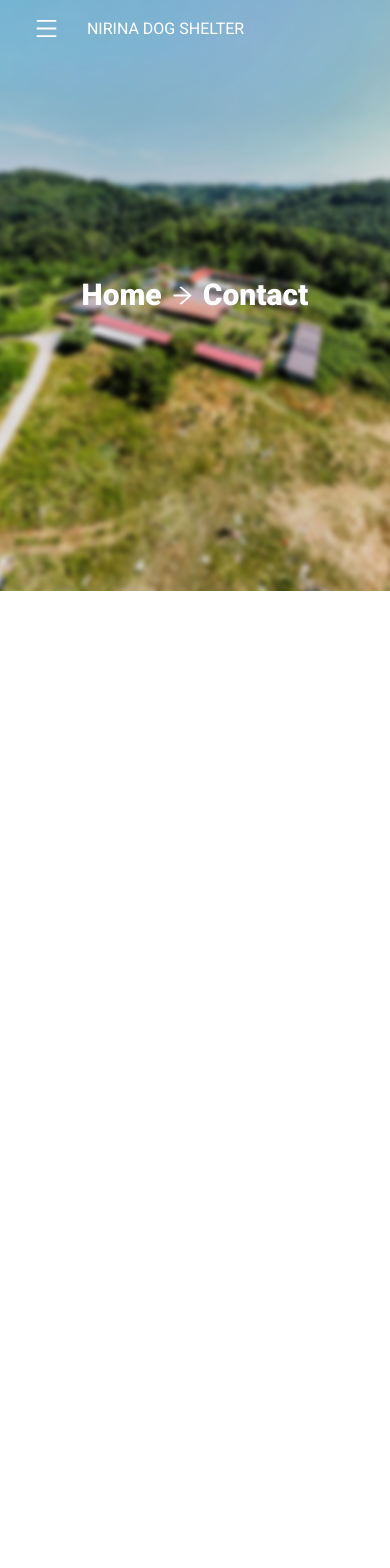
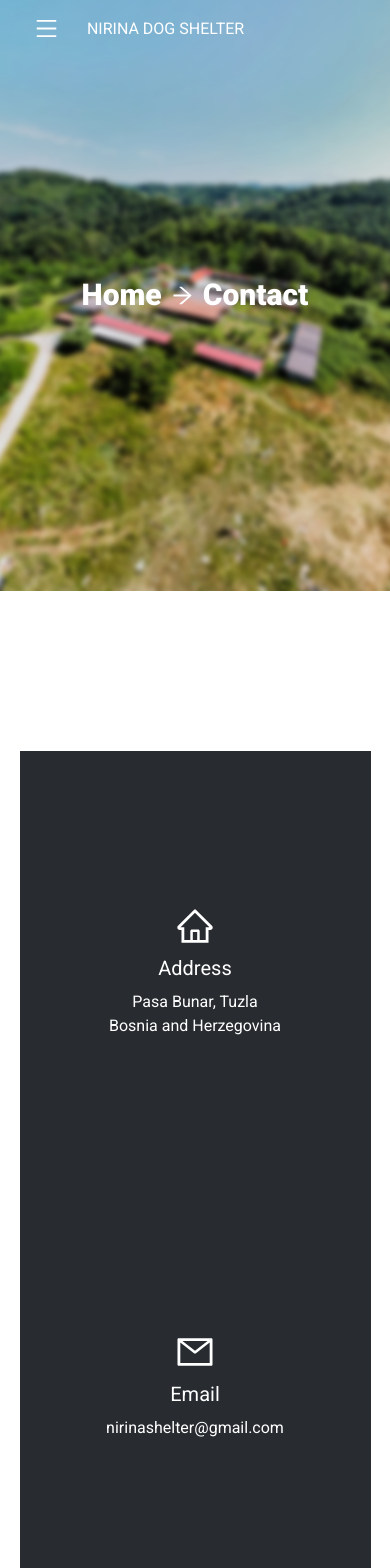
Before and after one commit to DenisKantic/ADOPT_PETS_NIRINA_COLLAB, a React (Create React App) app: page /Contact in a window 390 px wide. Shown: the top 1568 px of the page. Before the commit the page ends 844 px from the top, so only its background shows below. Built offline with nearby package versions, Linux system fonts and the light colour scheme.

Commit message:
small changes and fix in contact component

```diff
--- a/src/components/Contact/Contact.jsx
+++ b/src/components/Contact/Contact.jsx
@@ -1,8 +1,33 @@
-import React, {useEffect} from 'react'
+import React, {useEffect, useRef} from 'react'
+import {motion as m, useAnimation, useInView} from 'framer-motion';
+import Footer from '../Footer/Footer.jsx'
 import {AiOutlineArrowRight} from 'react-icons/ai';
+import {AiOutlineHome} from 'react-icons/ai';
+import { AiOutlineMail } from 'react-icons/ai';
+
+
 
 
 const Contact = () => {
+
+  const refTitle = useRef(null);
+  const animationControls = useAnimation();
+  const isInViewTitle = useInView(refTitle, {once: true});
+
+  useEffect(() => {
+
+    if (isInViewTitle) {
+      animationControls.start(
+      {
+          y: 0,
+          opacity: 1
+      })
+      console.log(isInViewTitle);
+  }
+}, [animationControls]);
+
+
+
 
     const scrollToTop = () => {
       window.scrollTo({ top: 0, left: 0});
@@ -18,6 +43,44 @@ const Contact = () => {
       <div className='h-[70vh] bg-nirina bg-center mx-auto w-full bg-cover bg-no-repeat flex items-center justify-center'>
       <h1 className='text-3xl text-white font-bold flex flex-row items-center'>Home  <AiOutlineArrowRight className='mx-2' size={25} /> Contact</h1>
       </div>
+
+      <m.h1 ref={refTitle} initial={{y: 50, opacity: 0}} animate={animationControls} transition={{duration: 0.25, ease: 'easeInOut', delay: 0.20}} className="text-center p-10
+                xss:text-4xl text-[#ffa800]
+                sm:text-[50px]">Contact us
+            </m.h1>
+
+      {/* wrapper */}
+      <div className='w-[90%] mx-auto flex justify-center items-center mt-10 mb-10
+      xss: flex-col w-[100%] h-[100vh] md:flex-row md:h-[60vh] lg:w-[90%] '>
+
+      <iframe className='h-[60vh] w-[60%] xss:hidden mdd:block'
+      src="https://maps.google.com/maps?q=Pasa%20Bunar%20Tuzla&amp;t=&amp;z=14&amp;ie=UTF8&amp;iwloc=&amp;output=embed"
+      frameborder="0"  marginheight="0" marginwidth="0" id="gmap_canvas" title="google_maps">
+      </iframe>
+
+
+    <div className='bg-[#282c31] grid justify-center text-white p-2 h-[60vh] h-full
+    xss:w-full grid-cols-1 mdd:w-[50%] lg:w-[30%]'>
+      {/* item1 */}
+      <div className='flex flex-col justify-center items-center h-full w-full
+      xss:p-4 md:p-0'>
+      <AiOutlineHome size={40}/>
+      <h1 className='p-2
+      xss: text-xl mdd:text-2xl'>Address</h1>
+      <p className='xss:text-md mdd:text-lg text-center'>Pasa Bunar, Tuzla <br /> Bosnia and Herzegovina</p>
+      </div>
+
+      {/* item3 */}
+      <div className='flex flex-col justify-center items-center h-full w-full
+      xss:p-4 md:p-0'>
+      <AiOutlineMail size={40}/>
+      <h1 className='p-2
+      xss:text-xl mdd:text-2xl'>Email</h1>
+      <p className='xss:text-md text-center break-all'> nirinashelter@gmail.com</p>
+      </div>
+      </div>
+      </div>
+      <Footer />
       </div>
   )
 }
```
Also changed, not shown: src/components/Volunteer/WhatWeDo.jsx (+0 -19 lines).
